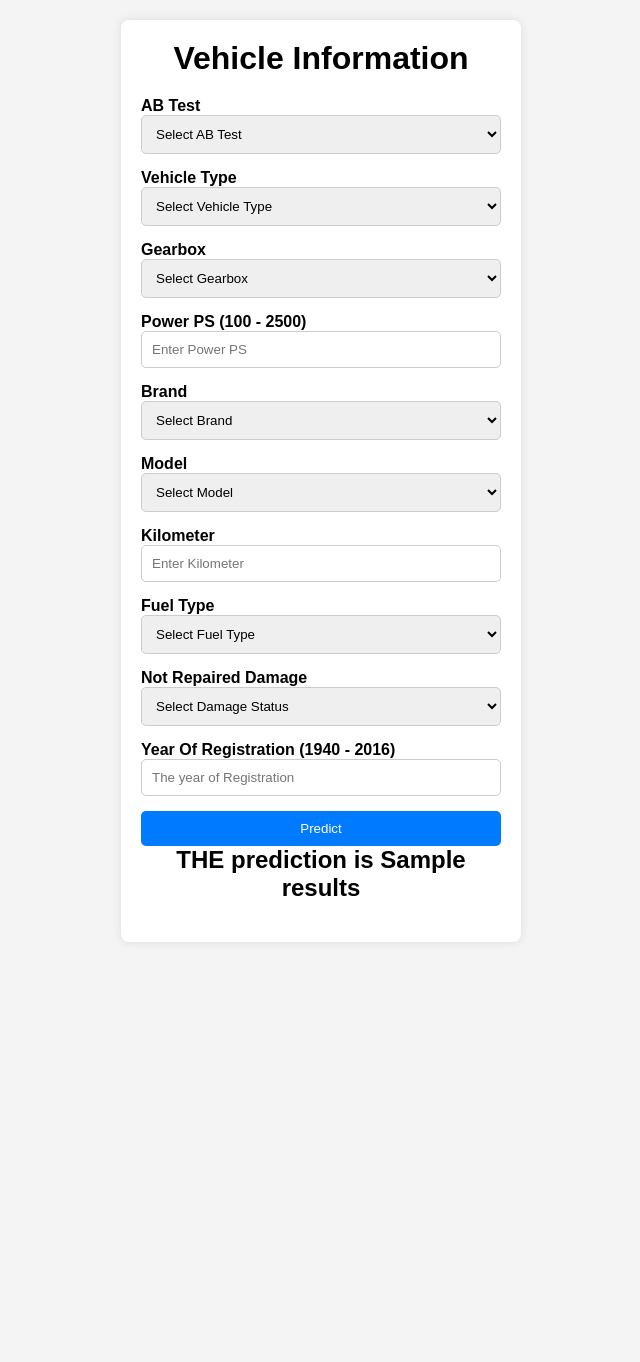
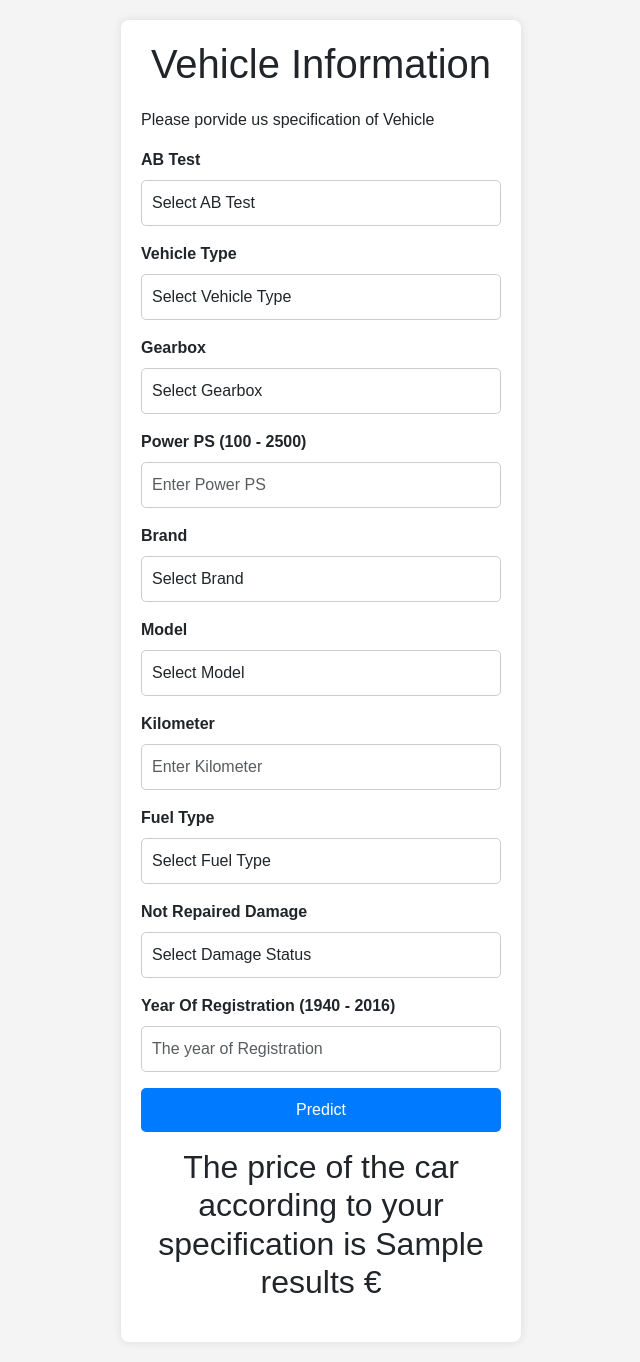
Before and after one commit to Yash-Kesharwani1/used_car, a Flask app: template templates/home.html in a window 1280 px wide. Shown: the whole page, without its empty margins (319-959 px from the left). Before the commit the page ends 896 px from the top, so only its background shows below. Run offline with Flask 3, Linux system fonts and the light colour scheme; the template is opened without the code that fills it: most values are stand-ins (such as "Sample title", 1, 10 or a date in 2020).

Commit message:
Added bootstrap to home.html

```diff
--- a/src/components/model_trainer.py
+++ b/src/components/model_trainer.py
@@ -66,7 +66,7 @@ class ModelTrainer:
                     # 'subsample':[0.6,0.7,0.75,0.8,0.85,0.9],
                     # 'criterion':['squared_error', 'friedman_mse'],
                     # 'max_features':['auto','sqrt','log2'],
-                    'n_estimators': [512]
+                    'n_estimators': [1024]
                 }
                 # "Linear Regression":{},
                 # "XGBRegressor":{
--- a/templates/home.html
+++ b/templates/home.html
@@ -2,13 +2,15 @@
 <html>
 <head>
     <title>Vehicle Information Form</title>
+    <!-- Bootstrap CSS -->
+    <link href="https://cdn.jsdelivr.net/npm/bootstrap@5.3.0-alpha1/dist/css/bootstrap.min.css" rel="stylesheet">
     <script src="https://ajax.googleapis.com/ajax/libs/jquery/3.5.1/jquery.min.js"></script>
     <link rel="stylesheet" type="text/css" href="styles.css">
 </head>
 <body>
-    <div class="login">
+    <div class="login container">
         <h1>Vehicle Information</h1>
-
+        <p>Please porvide us specification of Vehicle</p>
         <form action="{{ url_for('predict_datapoint')}}" method="post">
             <div class="mb-3">
                 <label class="form-label">AB Test</label>
@@ -129,9 +131,13 @@
             </div>
         </form>
         <h2>
-            THE prediction is {{results}}
+            The price of the car according to your specification is {{results}} &euro;
         </h2>
     </div>
+
+    <!-- Bootstrap JavaScript -->
+    <script src="https://cdn.jsdelivr.net/npm/bootstrap@5.3.0-alpha1/dist/js/bootstrap.bundle.min.js"></script>
+    <!-- Your custom script -->
 
     <script>
         $(document).ready(function(){
```
Also changed, not shown: 2 other files.
